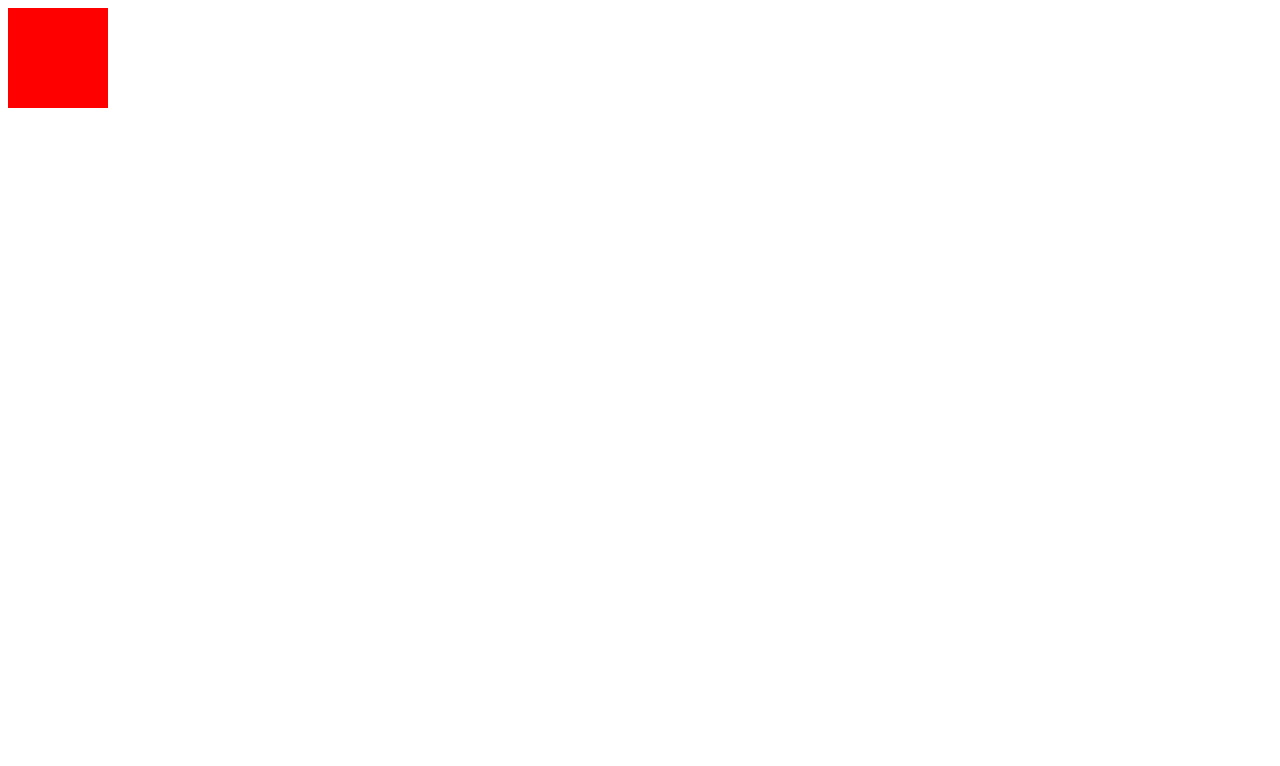
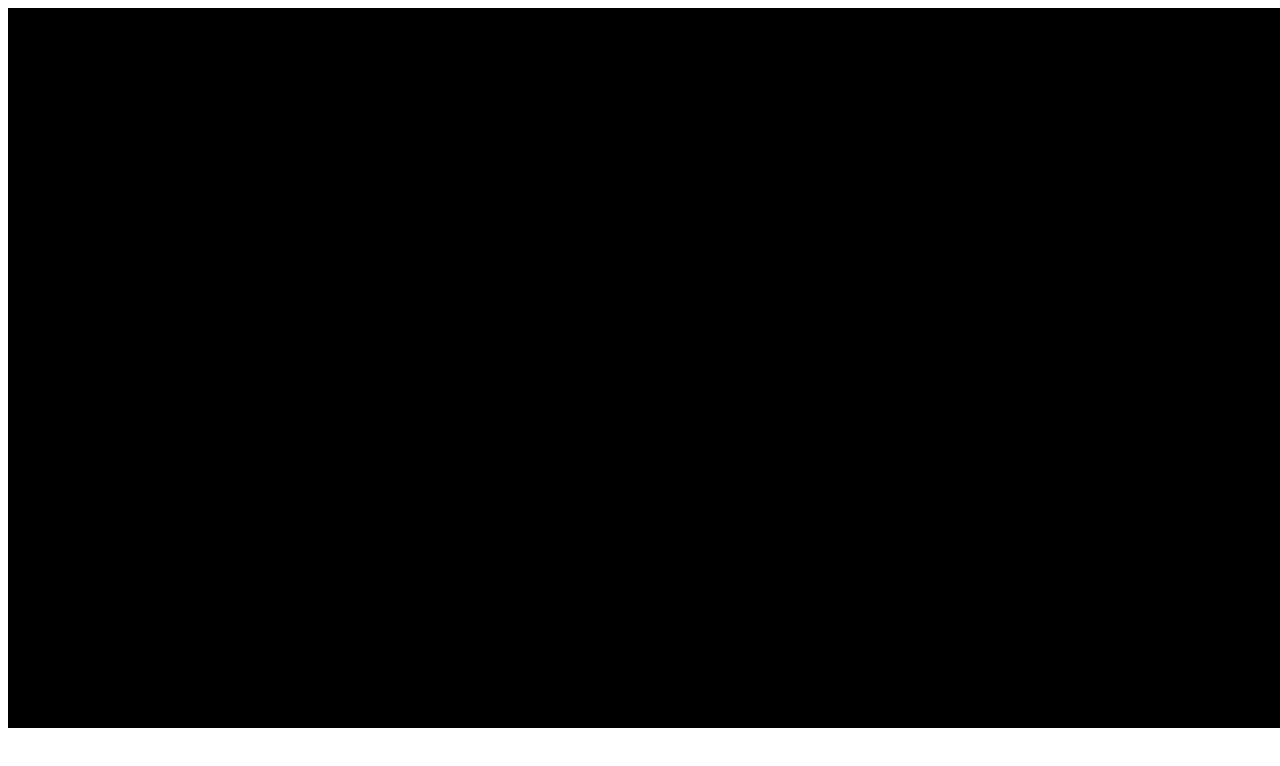
Before and after one commit to dorythecat/VoidPostOffice, a website: page index.html in a window 1280 px wide. Drawn offline with Linux system fonts and the light colour scheme.

Commit message:
Made the square fill the whole canvas and be black

```diff
--- a/index.html
+++ b/index.html
@@ -41,6 +41,6 @@
 </head>
 
 <body>
-    <canvas id="canvas"></canvas>
+    <canvas id="canvas" width="1280px" height="720px"></canvas>
 </body>
 </html>
--- a/index.js
+++ b/index.js
@@ -79,7 +79,7 @@
     ];
 }
 
-positions = makeSquare(0, 0, 100, 100);
+positions = makeSquare(0, 0, canvas.width, canvas.height);
 
 gl.bufferData(gl.ARRAY_BUFFER, new Float32Array(positions), gl.STATIC_DRAW);
 
@@ -96,7 +96,7 @@
 
 // set the resolution
 gl.uniform2f(resolutionUniformLocation, gl.canvas.width, gl.canvas.height);
-gl.uniform4f(colorUniformLocation, 1, 0, 0, 1);
+gl.uniform4f(colorUniformLocation, 0, 0, 0, 1);
 
 
 
```
